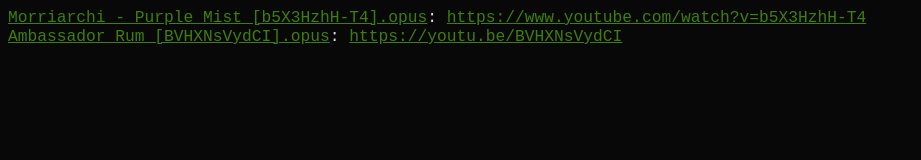
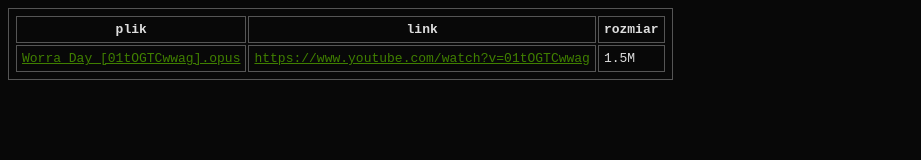
Before and after one commit to j4nu52gr2yb/muzyka, a plain HTML site: page index.html in a window 1280 px wide. Shown: the whole page, without its empty margins (0-921 px from the left). Drawn offline with Linux system fonts and the light colour scheme.

Commit message:
tabela, stylowanie, duzo innych rzeczy

```diff
--- a/index.html
+++ b/index.html
@@ -1,4 +1,4 @@
-<meta name="viewport" content="width=device-width, initial-scale=1.0">
+<!--<meta name="viewport" content="width=device-width, initial-scale=1.0">-->
 <html>
 	<head>
 		<title>Muzyka</title>
@@ -6,10 +6,17 @@
 	</head>
 	</body>
 	<main>
+	<table>
+		<tr>
+			<th>plik</th>
+			<th>link</th>
+			<th>rozmiar</th>
+		</tr>
 		<file-list>
-			<a href=https://raw.githubusercontent.com/j4nu52gr2yb/muzyka/refs/heads/main/music/Morriarchi%20-%20Purple%20Mist%20[b5X3HzhH-T4].opus>Morriarchi - Purple Mist [b5X3HzhH-T4].opus</a>: <a href=https://www.youtube.com/watch?v=b5X3HzhH-T4>https://www.youtube.com/watch?v=b5X3HzhH-T4</a></br>
-			<a href=https://raw.githubusercontent.com/j4nu52gr2yb/muzyka/refs/heads/main/music/Ambassador%20Rum%20[BVHXNsVydCI].opus>Ambassador Rum [BVHXNsVydCI].opus</a>: <a href=https://youtu.be/BVHXNsVydCI>https://youtu.be/BVHXNsVydCI</a></br>
+			<tr><td><a href=https://raw.githubusercontent.com/j4nu52gr2yb/muzyka/refs/heads/main/music/Worra%20Day%20[01tOGTCwwag].opus>Worra Day [01tOGTCwwag].opus</a></td><td><a href=https://www.youtube.com/watch?v=01tOGTCwwag>https://www.youtube.com/watch?v=01tOGTCwwag</a></td><td>1.5M</td></tr>
 		</file-list>
+		</tr>
+		</table>
 	</main>
 	</body>
 </html>
--- a/style.css
+++ b/style.css
@@ -14,12 +14,17 @@ h1, h2, h3 {
 a:link {
 	color: #408000;
     transition: all 1s ease;
-	}
+}
 a:visited {
 	color: #408000;
-	}
+}
 a:hover, a:active {
 	color: #a3ff00;
     transition: all 0.25s ease;
     text-shadow: 0 0 8px #40ff00;
-	}
+}
+table, th, td {
+	border: 1px solid #555555;
+	padding: 5px 5px;
+	table-layout: fixed;
+}
```
Also changed, not shown: 4 other files.
